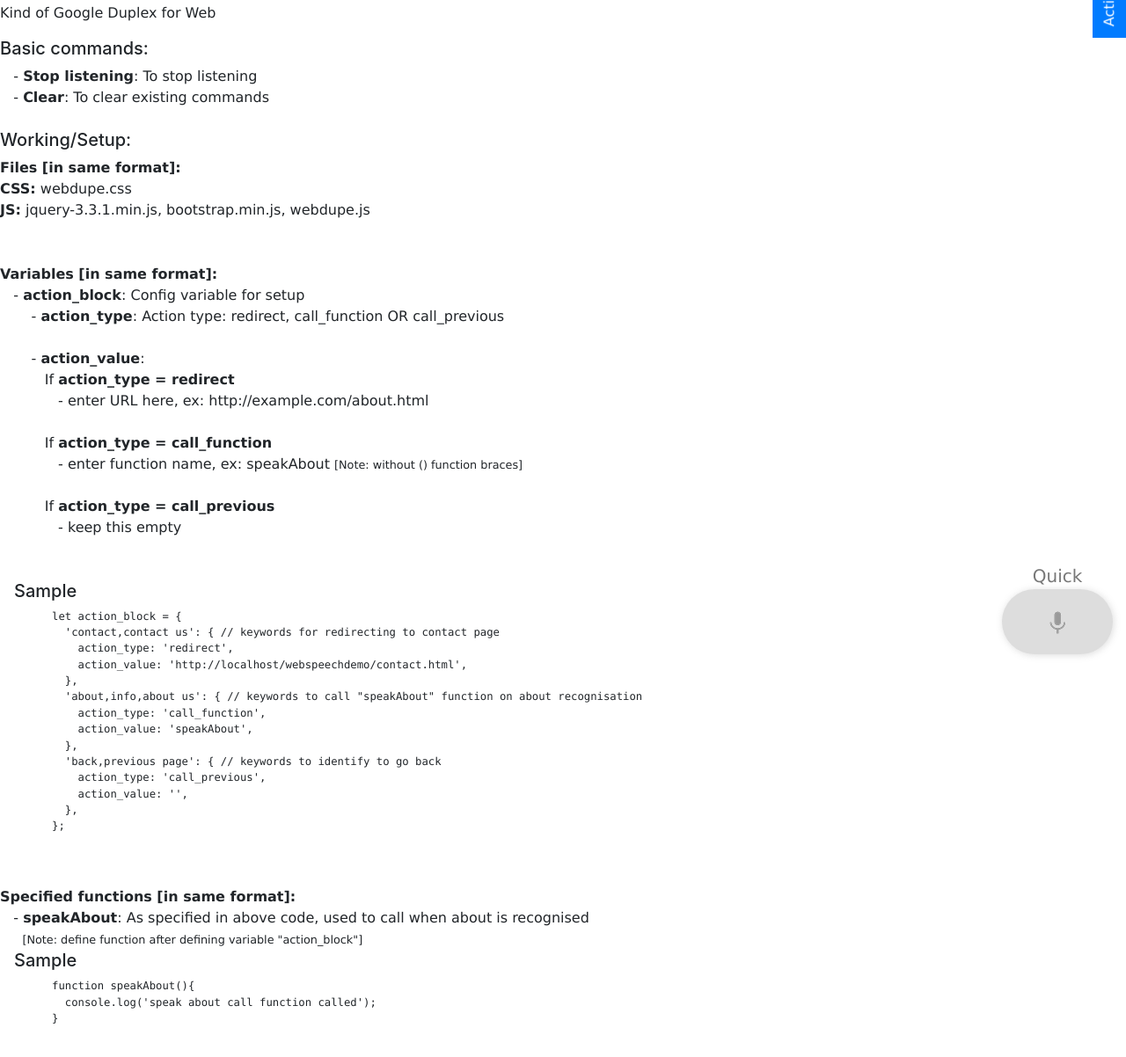
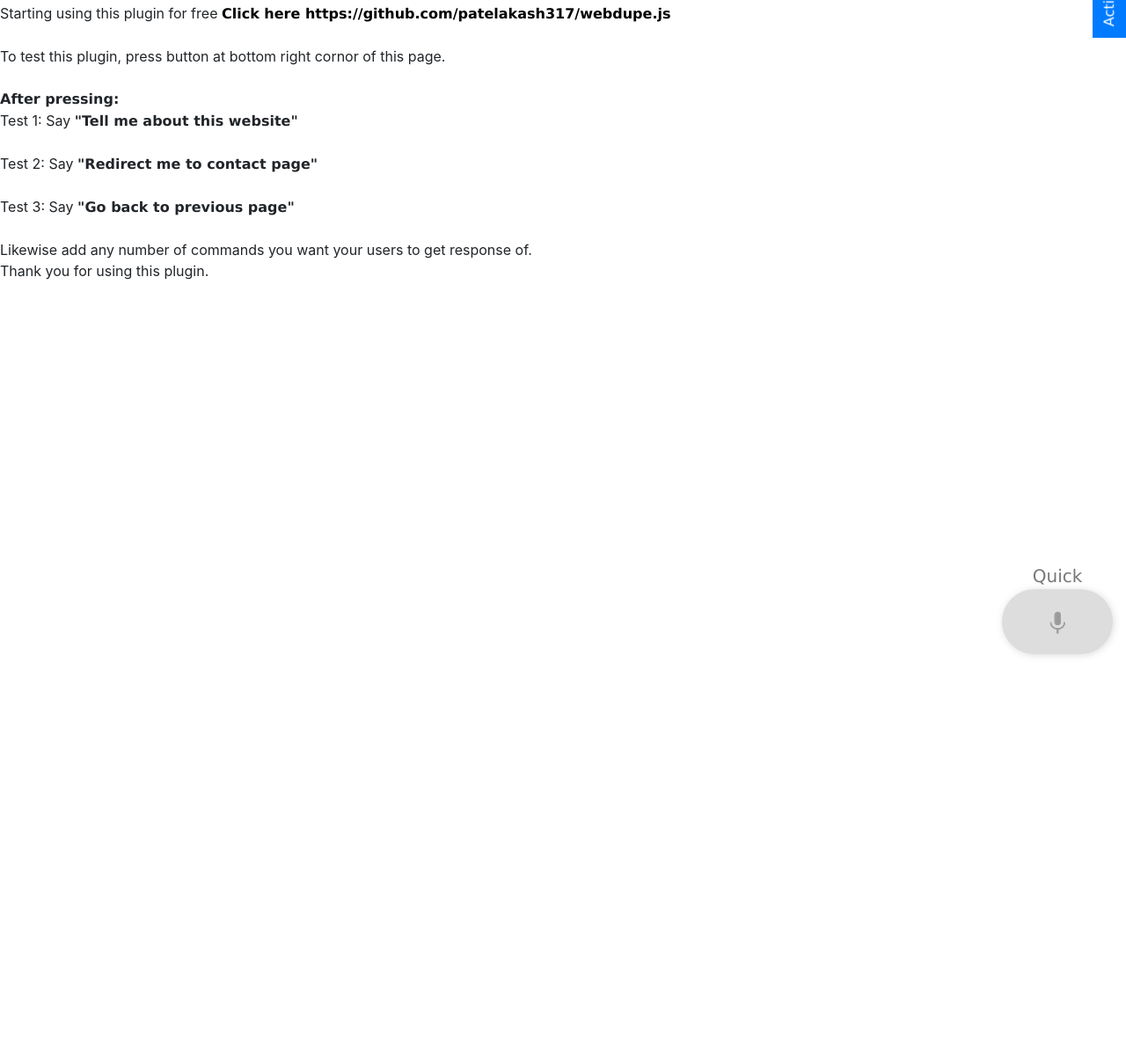
Before and after one commit to patelakash317/patelakash317.github.io, a plain HTML site: page webdupe/index.html in a window 1280 px wide. Shown: the part 39-1241 px from the top of the page at 88% size. After the commit the page ends 800 px from the top, so only its background shows below. Drawn offline with Linux system fonts and the light colour scheme.

Commit message:
new webdupe demo update

```diff
--- a/webdupe/index.html
+++ b/webdupe/index.html
@@ -58,69 +58,22 @@
     </style>
   </head>
   <body>
-    <h3>Welcome to WebDupe - Web Voice Action using Speech Plugin</h3>
-    <p>Kind of Google Duplex for Web</p>
-    <h5>Basic commands:</h5>
-    <p class="m-0">&nbsp; &nbsp;- <b>Stop listening</b>: To stop listening</p>
-    <p class="m-0">&nbsp; &nbsp;- <b>Clear</b>: To clear existing commands</p>
-    </div>
-
-    <br/>
-    <h5>Working/Setup:</h5>
-    <p class="m-0">
-      <b>Files [in same format]:</b><br/>
-      <b>CSS:</b> webdupe.css<br/>
-      <b>JS:</b> jquery-3.3.1.min.js, bootstrap.min.js, webdupe.js
-    </p>
+    <h3>Welcome to WebDupe.js - Web Voice Action using Speech Plugin</h3>
+    Starting using this plugin for free <b><a href="https://github.com/patelakash317/webdupe.js">Click here https://github.com/patelakash317/webdupe.js</a></b>
+    <br/><br/>
+    To test this plugin, press button at bottom right cornor of this page.
+    <br/><br/>
+    <b>After pressing:</b><br/>
+    Test 1: Say <b>"Tell me about this website"</b>
+    <br/><br/>
+    Test 2: Say <b>"Redirect me to contact page"</b>
+    <br/><br/>
+    Test 3: Say <b>"Go back to previous page"</b>
 
     <br/><br/>
-    <b>Variables [in same format]:</b><br/>
-    <p class="m-0">
-      &nbsp; &nbsp;- <b>action_block</b>: Config variable for setup<br/>
-      &nbsp; &nbsp; &nbsp; &nbsp;- <b>action_type</b>: Action type: redirect, call_function OR call_previous<br/><br/>
-      &nbsp; &nbsp; &nbsp; &nbsp;- <b>action_value</b>: <br/>
-
-      &nbsp; &nbsp; &nbsp; &nbsp;&nbsp; &nbsp;If <b>action_type = redirect</b> <br/>
-      &nbsp; &nbsp; &nbsp; &nbsp;&nbsp; &nbsp;&nbsp; &nbsp;- enter URL here, ex: http://example.com/about.html<br/><br/>
-
-      &nbsp; &nbsp; &nbsp; &nbsp;&nbsp; &nbsp;If <b>action_type = call_function</b> <br/>
-      &nbsp; &nbsp; &nbsp; &nbsp;&nbsp; &nbsp;&nbsp; &nbsp;- enter function name, ex: speakAbout <small>[Note: without () function braces]</small><br/><br/>
-
-      &nbsp; &nbsp; &nbsp; &nbsp;&nbsp; &nbsp;If <b>action_type = call_previous</b> <br/>
-      &nbsp; &nbsp; &nbsp; &nbsp;&nbsp; &nbsp;&nbsp; &nbsp;- keep this empty<br/><br/><br/>
-    </p>
-
-    <h5>&nbsp; &nbsp;Sample</h5>
-    <code>
-      <pre>
-        let action_block = {
-          'contact,contact us': { // keywords for redirecting to contact page
-            action_type: 'redirect',
-            action_value: 'http://localhost/webspeechdemo/contact.html',
-          },
-          'about,info,about us': { // keywords to call "speakAbout" function on about recognisation
-            action_type: 'call_function',
-            action_value: 'speakAbout',
-          },
-          'back,previous page': { // keywords to identify to go back
-            action_type: 'call_previous',
-            action_value: '',
-          },
-        };
-      </pre>
-    </code>
-
+    Likewise add any number of commands you want your users to get response of.
     <br/>
-    <b>Specified functions [in same format]:</b><br/>
-    <p class="m-0">&nbsp; &nbsp;- <b>speakAbout</b>: As specified in above code, used to call when about is recognised <br/>&nbsp; &nbsp; &nbsp;<small>[Note: define function after defining variable "action_block"]</small></p>
-    <h5>&nbsp; &nbsp;Sample</h5>
-    <code>
-      <pre>
-        function speakAbout(){
-          console.log('speak about call function called');
-        }
-      </pre>
-    </code>
+    Thank you for using this plugin.<br/>
 
 
     <div class="action_credits">
```
